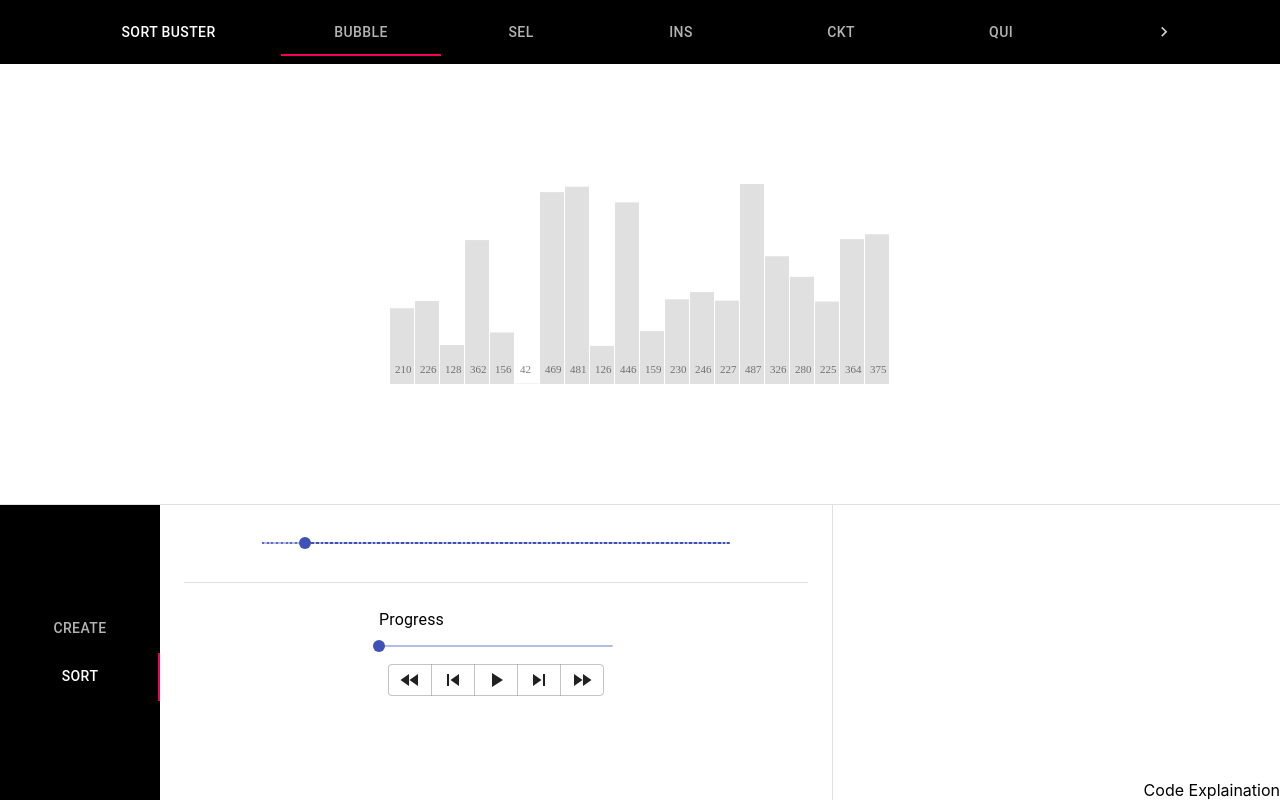
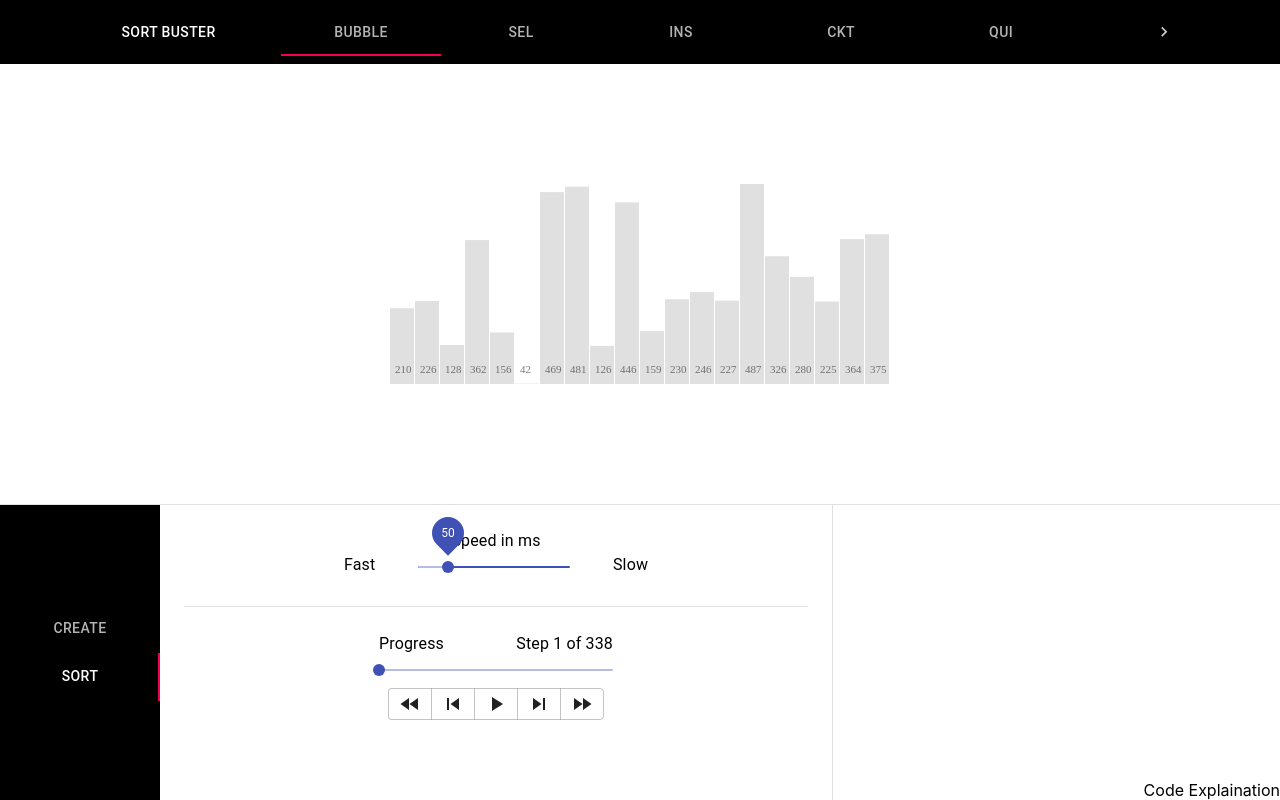
Before and after one commit to YoussefEgla/Sort-Buster, a React (Create React App) app: page / in a window 1280 px wide. Both pictures are taken after a click on the tab "SORT". Built offline with nearby package versions, Linux system fonts and the light colour scheme.

Commit message:
Speed slider fix

```diff
--- a/src/containers/Sort.tsx
+++ b/src/containers/Sort.tsx
@@ -41,20 +41,59 @@ function SpeedSlider() {
   const dispatch = ReactRedux.useDispatch();
 
   const currentSpeed = ReactRedux.useSelector(Slice.playSpeed);
+  const playback = ReactRedux.useSelector(Slice.playback);
 
   return (
+    <div
+      style={{
+        width: "100%",
+        display: "flex",
+        flexDirection: "column",
+        alignItems: "center",
+      }}
+    >
+      <Material.Typography>Speed in ms</Material.Typography>
+      <div
+        style={{
+          display: "flex",
+          width: "65%",
+          justifyContent: "space-between",
+        }}
+      >
+        <Material.Typography>Fast</Material.Typography>
         <Material.Slider
-      min={5}
-      max={500}
-      step={5}
+          min={1}
+          max={250}
           value={currentSpeed}
           track="inverted"
-      marks
+          defaultValue={1}
           onChange={(e, v) => {
-        dispatch(Slice.actions.changeSpeed(typeof v === "number" ? v : v[0]));
+            const speed = Math.round(typeof v === "number" ? v : v[0]);
+            if (playback !== "PLAYING") {
+              dispatch(Slice.actions.changeSpeed(speed));
+            } else {
+              dispatch(Slice.actions.changeSpeed(speed));
+              dispatch(Slice.actions.pause());
+              dispatch(Slice.actions.playAsync());
+            }
           }}
-      valueLabelDisplay="auto"
+          valueLabelDisplay="on"
+          style={{ width: "50%" }}
         />
+        <Material.Typography>Slow</Material.Typography>
+      </div>
+    </div>
+  );
+}
+
+function StepsDisplay() {
+  const currentStep = ReactRedux.useSelector(Slice.currentStep);
+  const totalSteps = ReactRedux.useSelector(Slice.sortingSteps).length;
+
+  return (
+    <Material.Typography>
+      Step {currentStep + 1} of {totalSteps}
+    </Material.Typography>
   );
 }
 
@@ -75,7 +114,11 @@ export function Sort() {
 
       <div className={classes.bottomContainer}>
         <div className={classes.slider}>
+          <div style={{ display: "flex", justifyContent: "space-between" }}>
             <Material.Typography>Progress</Material.Typography>
+            <StepsDisplay />
+          </div>
+
           <ProgressSlider />
         </div>
         <Material.ButtonGroup size="small" aria-label="Control Sorting">
```
Lines whose indentation alone changed are shown as unchanged.
